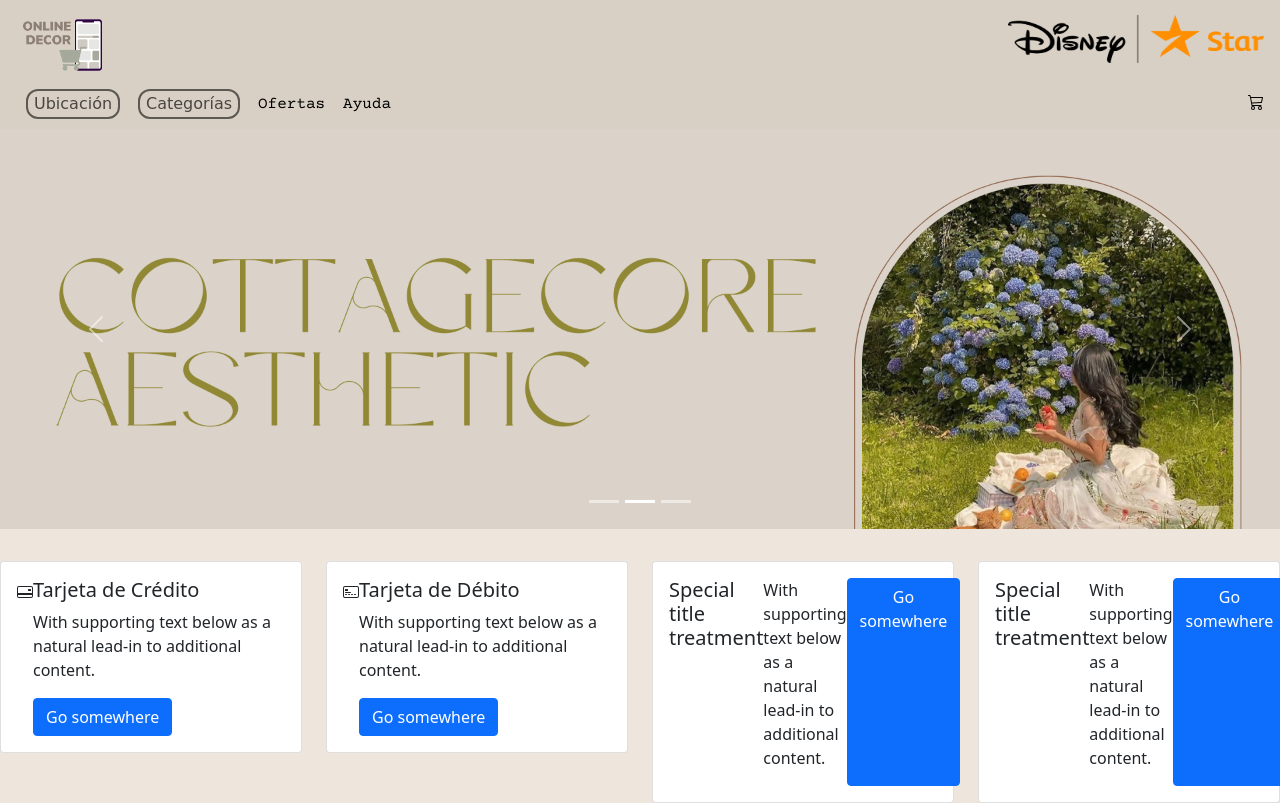
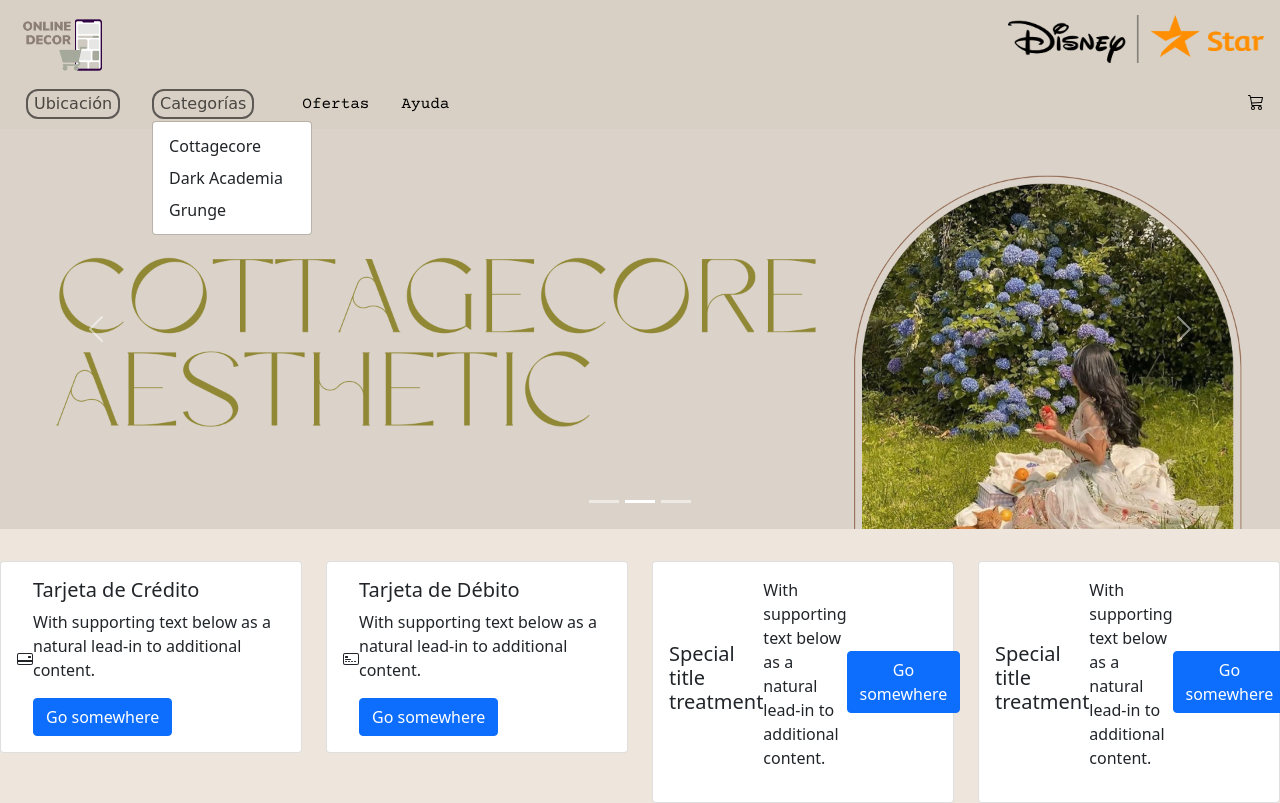
Before and after one commit to Agos-Chan/Final_Project, a plain HTML site: page index.html in a window 1280 px wide. Both pictures are taken after a click on the button "Categorías". Drawn offline with nearby package versions, Linux system fonts and the light colour scheme; a web font is replaced by a local one.

Commit message:
Adding New Files

```diff
--- a/index.html
+++ b/index.html
@@ -18,12 +18,27 @@
         </div>
 
         <div class="navbar-container-second-row">
-           <div class="navbar-container-second-row-left-side">
-             <button class="navbar-button">Ubicación</button>
-             <button class="navbar-button">Categorías</button>
-             <a class="navbar-links" href="">Ofertas</a>
-             <a class="navbar-links" href="">Ayuda</a>
-           </div>
+         <div class="navbar-container-second-row-left-side">
+            <div class="Buttons">
+                <a href="Ubicacion.html">
+                  <button class="navbar-buttons">Ubicación</button>
+                </a>
+                <div class="dropdown">
+                 <button class="navbar-buttons" type="button" id="dropdownMenuButton1" data-bs-toggle="dropdown" aria-expanded="false">
+                 Categorías
+                 </button>
+                  <ul class="dropdown-menu" aria-labelledby="dropdownMenuButton1">
+                    <li><a class="dropdown-item" href="#">Cottagecore</a></li>
+                    <li><a class="dropdown-item" href="#">Dark Academia</a></li>
+                    <li><a class="dropdown-item" href="#">Grunge</a></li>
+                  </ul>
+              </div>
+            </div>
+            <div class="navbar-container-second-row-left-side-links">
+              <a class="navbar-links" href="">Ofertas</a>
+              <a class="navbar-links" href="">Ayuda</a>
+            </div>
+          </div>
            <a class="navbar-link-right-side" href="">
               <svg xmlns="http://www.w3.org/2000/svg" width="16" height="16" fill="currentColor" class="bi bi-cart3" viewBox="0 0 16 16">
                 <path d="M0 1.5A.5.5 0 0 1 .5 1H2a.5.5 0 0 1 .485.379L2.89 3H14.5a.5.5 0 0 1 .49.598l-1 5a.5.5 0 0 1-.465.401l-9.397.472L4.415 11H13a.5.5 0 0 1 0 1H4a.5.5 0 0 1-.491-.408L2.01 3.607 1.61 2H.5a.5.5 0 0 1-.5-.5zM3.102 4l.84 4.479 9.144-.459L13.89 4H3.102zM5 12a2 2 0 1 0 0 4 2 2 0 0 0 0-4zm7 0a2 2 0 1 0 0 4 2 2 0 0 0 0-4zm-7 1a1 1 0 1 1 0 2 1 1 0 0 1 0-2zm7 0a1 1 0 1 1 0 2 1 1 0 0 1 0-2z"/>
--- a/style.css
+++ b/style.css
@@ -1,20 +1,20 @@
 @import url('https://fonts.googleapis.com/css2?family=Bagel+Fat+One&family=Cherry+Bomb+One&family=Courier+Prime&family=DM+Serif+Display&display=swap');
 
 body{
-    background-color: #eee5dd;
+    background-color: #eee5dd;          /* Color fondo Web */
 }
 
 .navbar-container{
     display: flex;
     flex-direction: column;
-    background-color: #d8d0c5;
+    background-color: #d8d0c5;          /* Encabezado */
     padding-top: 15px;
     padding-bottom: 10px;
 }
 
 .navbar-container-first-row{
     display: flex;
-    flex-direction: row;
+    flex-direction: row;                    /* Primera linea, logo y propaganda */
     justify-content: space-between;
 
 }
@@ -22,7 +22,7 @@ body{
 .navbar-container-second-row{
     display: flex;
     flex-direction: row;
-    justify-content: space-between;
+    justify-content: space-between;         /* Segunda Linea, botones y Carrito */
     margin-top: 1em;
     padding-left: 10px;
 }
@@ -42,16 +42,24 @@ body{
     height: 3em;
 }
 
-.navbar-button{
+.Buttons{
+    display: flex;
+    flex-direction: row;                        /* Botón de Ubicación y Dropdown de Categorías */
+    justify-content: space-between;
+    margin-right: 1em;
+}
+
+.navbar-buttons{
     background-color: #d8d0c5;
     border-style: solid;
     border-radius: 12px;
-    border-color: #5c5955;
+    border-color: #5c5955;                  /* Selector de clase para ambos botones (por separado) */
     color: #494642;
     font-family: 'Cherry Bomb One', cursive;
+    margin-right: 2em;
 }
 
-.navbar-button:hover{
+.navbar-buttons:hover{
     background-color: #93946f;
     border-style: solid;
     border-radius: 12px;
@@ -64,15 +72,21 @@ body{
     padding-left: 1em;
     display: flex;
     flex-direction: row;
-    justify-content: space-between;
+    justify-content: space-between;                 /* Botones de la Izquierda, Oferta y Ayuda incluidos */
     width: 30%;
     align-items: center;
 }
 
+.navbar-container-second-row-left-side-links{
+    display: flex;                                  /* Un Div con los dos links */
+    flex-direction: row;
+}
+
 .navbar-container-second-row-left-side .navbar-links{
     text-decoration: none;
-    color: black;
+    color: black;                                   /* Botones de OFERTA y AYUDA */
     font-family: 'Courier Prime', monospace;
+    margin-right: 2em;
   }
 
 .navbar-container-second-row-left-side .navbar-links:hover{
@@ -83,7 +97,7 @@ body{
 .navbar-link-right-side{
     text-decoration: none;
     color: black;
-    font-family: 'Courier Prime', monospace;
+    font-family: 'Courier Prime', monospace;               /* Carrito */
     padding-right: 1em;
 }
 
@@ -98,10 +112,7 @@ body{
 
 .card-body{
     display: flex;
-    flex-direction: row;
+    flex-direction: row;                                /* Icono de tarjeta de Credito */
     justify-content: space-between;
-}
-
-.Debit-Card-Logo{
     align-items: center;
 }
```
Also changed, not shown: Cottagecore.html (added), Dark-Academia.html (added), Grunge.html (added), Ubicacion.html (added).
